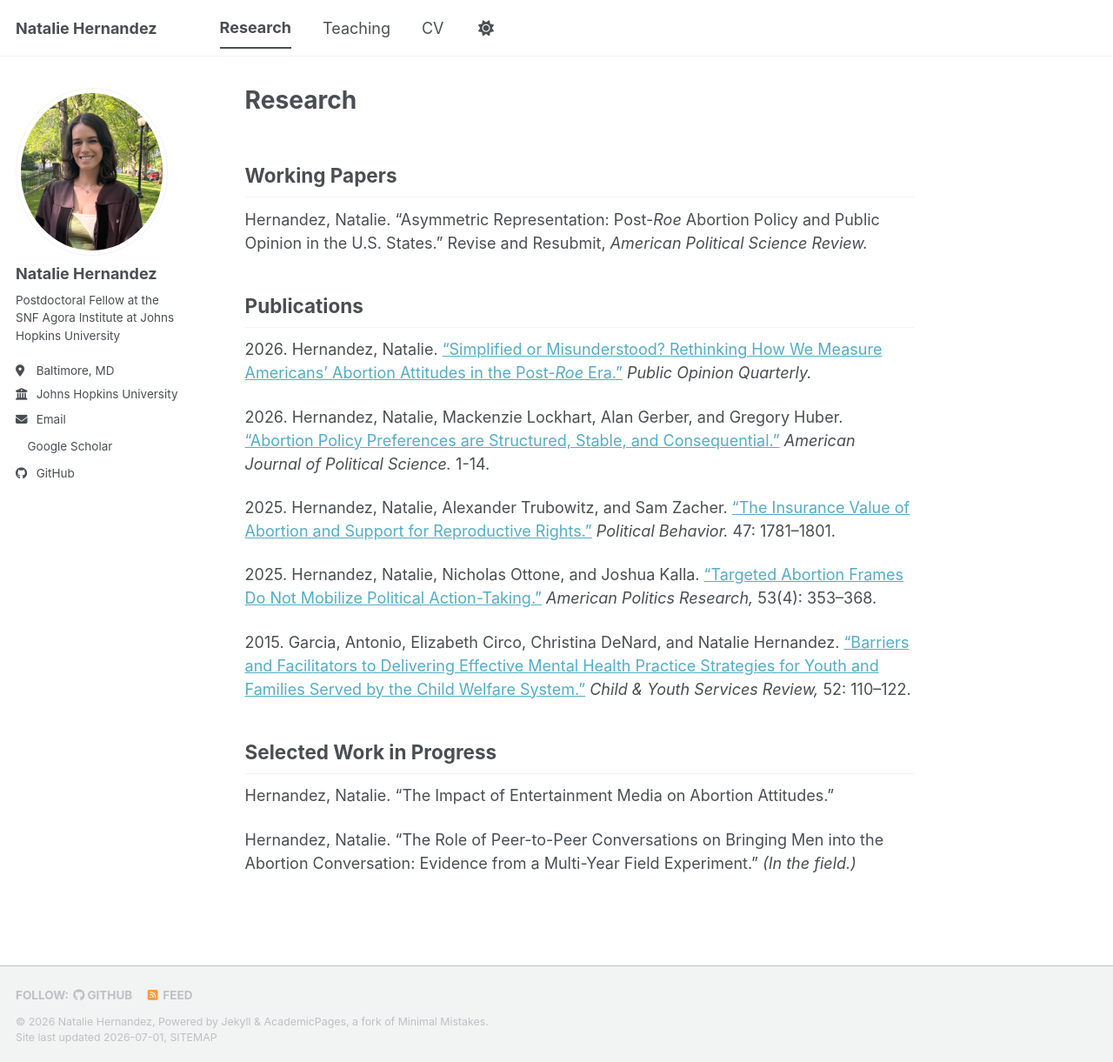
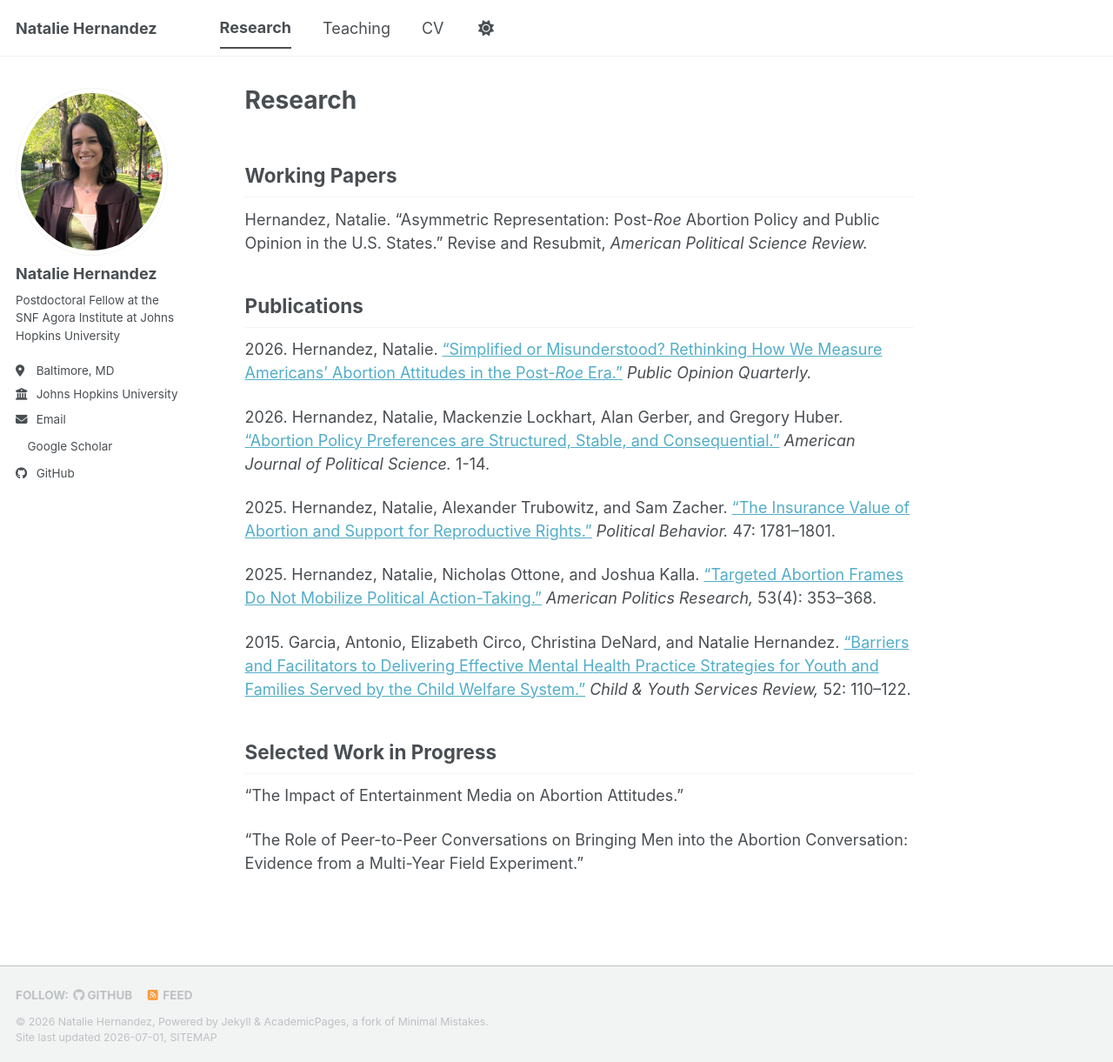
Before and after one commit to nataliehdez11/nataliehdez11.github.io, a Jekyll site: the page built from _pages/research.md, in a window 1280 px wide and 1221 px high. Shown: the whole window at 87% size. Built offline with Jekyll 4.4.1, drawn with Linux system fonts in a browser that asks for light colours; a style sheet for code colours, icons or effects is not loaded.

Commit message:
Update research.md

```diff
--- a/_pages/research.md
+++ b/_pages/research.md
@@ -26,6 +26,6 @@ Hernandez, Natalie. "Asymmetric Representation: Post-*Roe* Abortion Policy and P
 
 ## Selected Work in Progress
 
-Hernandez, Natalie. "The Impact of Entertainment Media on Abortion Attitudes."
+"The Impact of Entertainment Media on Abortion Attitudes."
 
-Hernandez, Natalie. "The Role of Peer-to-Peer Conversations on Bringing Men into the Abortion Conversation: Evidence from a Multi-Year Field Experiment." *(In the field.)*
+"The Role of Peer-to-Peer Conversations on Bringing Men into the Abortion Conversation: Evidence from a Multi-Year Field Experiment."
```
